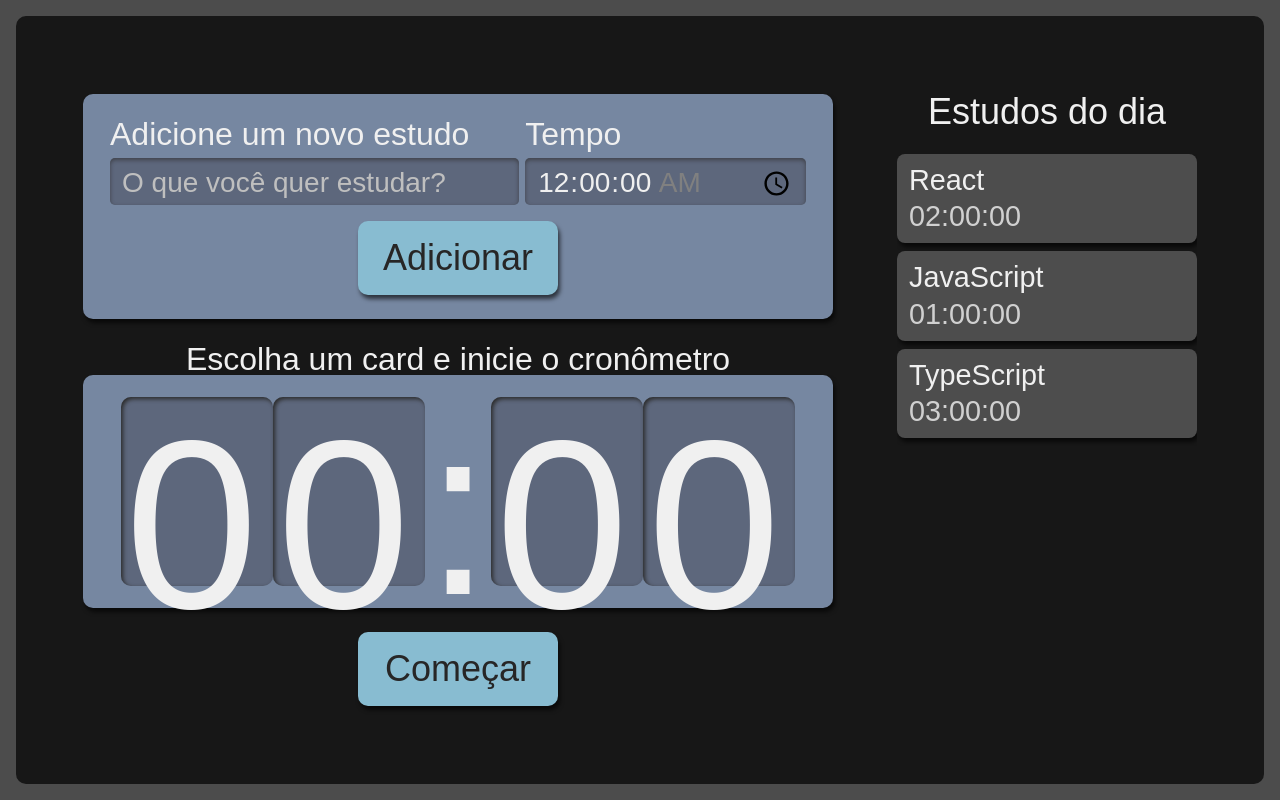
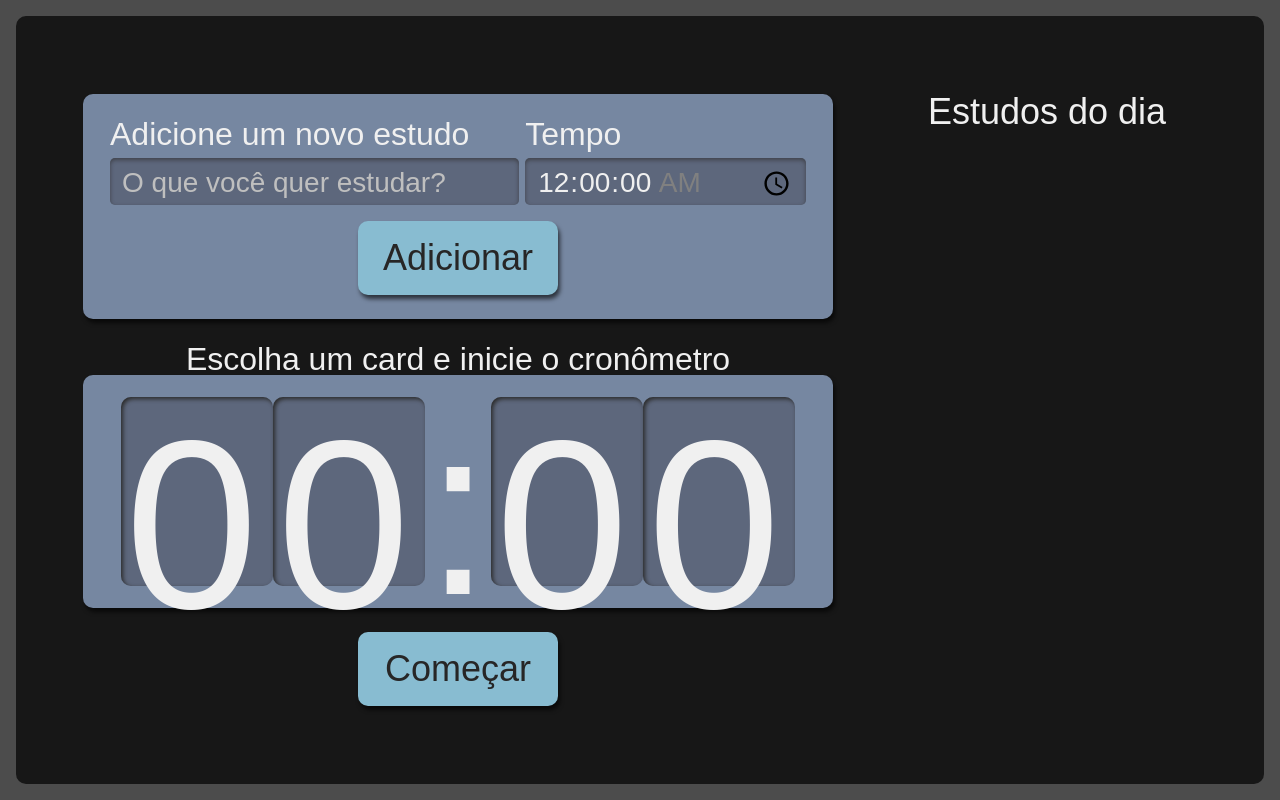
Before and after one commit to lucas-dantas10/React-App, a React (Create React App) app: page / in a window 1280 px wide. Built offline with nearby package versions, Linux system fonts and the light colour scheme.

Commit message:
adionando o array de ITarefas, interface do typoes

```diff
--- a/src/components/Lista/index.tsx
+++ b/src/components/Lista/index.tsx
@@ -1,18 +1,8 @@
 import style from './Lista.module.scss';
-import Item from "./Item"
+import Item from "./Item";
+import { ITarefa } from '../../types/tarefa';
 
-export default function Lista() {
-    const tarefas = [{
-        tarefa: "React",
-        tempo: "02:00:00"
-    }, {
-        tarefa: "JavaScript",
-        tempo: "01:00:00"
-    }, {
-        tarefa: "TypeScript",
-        tempo: "03:00:00"
-    }];
-
+export default function Lista({tarefas}: {tarefas: ITarefa[]}) {
     return (
         <aside className={style.listaTarefas}>
             <h2> Estudos do dia</h2>
```
